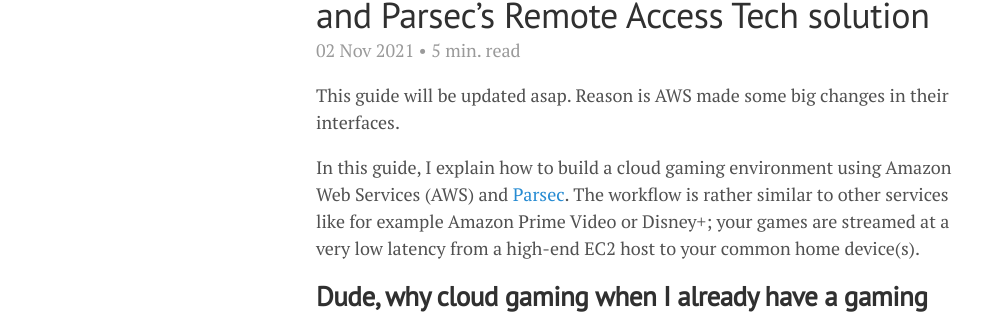
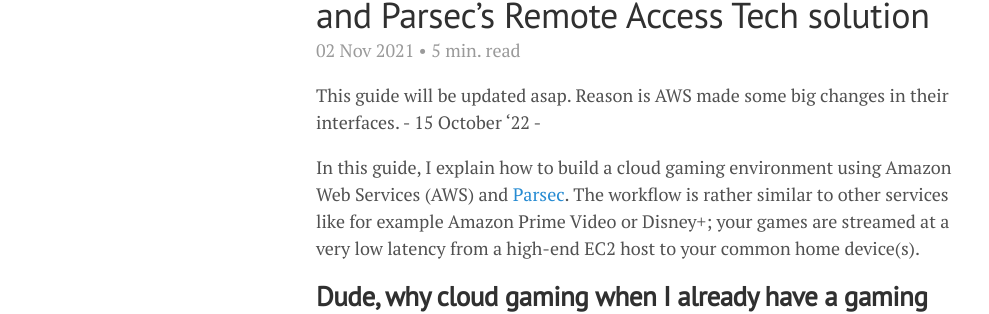
Before and after one commit to lgeurts/lgeurts.github.io, a Jekyll site: the page built from _posts/2021-11-02-aws-high-performance-cloud-gaming.md, in a window 1280 px wide and 900 px high. Shown: the part 172-486 px from the top of the window, without its empty margins (0-989 px from the left). Built offline with Jekyll 4.4.1, drawn with Linux system fonts in a browser that asks for light colours; nearby versions of some CDN libraries; comment, search, counter and statistics services are not loaded.

Commit message:
Update 2021-11-02-aws-high-performance-cloud-gaming.md

```diff
--- a/_posts/2021-11-02-aws-high-performance-cloud-gaming.md
+++ b/_posts/2021-11-02-aws-high-performance-cloud-gaming.md
@@ -8,7 +8,7 @@
 tags: [ Cloud Computing, Gaming ]
 
 ---
-This guide will be updated asap. Reason is AWS made some big changes in their interfaces.
+This guide will be updated asap. Reason is AWS made some big changes in their interfaces. - 15 October '22 -
 
 In this guide, I explain how to build a cloud gaming environment using Amazon Web Services (AWS) and [Parsec](https://parsec.app/). The workflow is rather similar to other services like for example Amazon Prime Video or Disney+; your games are streamed at a very low latency from a high-end EC2 host to your common home device(s).
 
```
